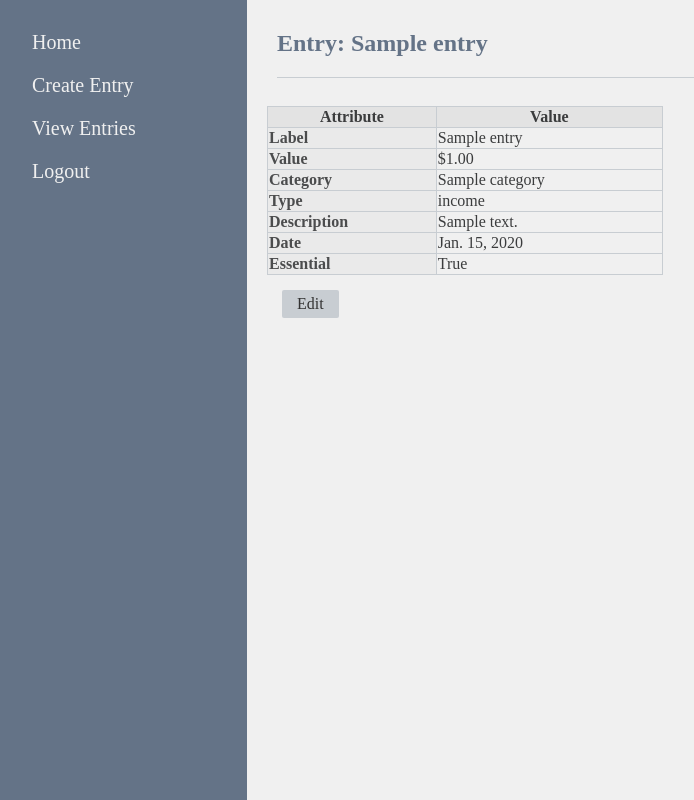
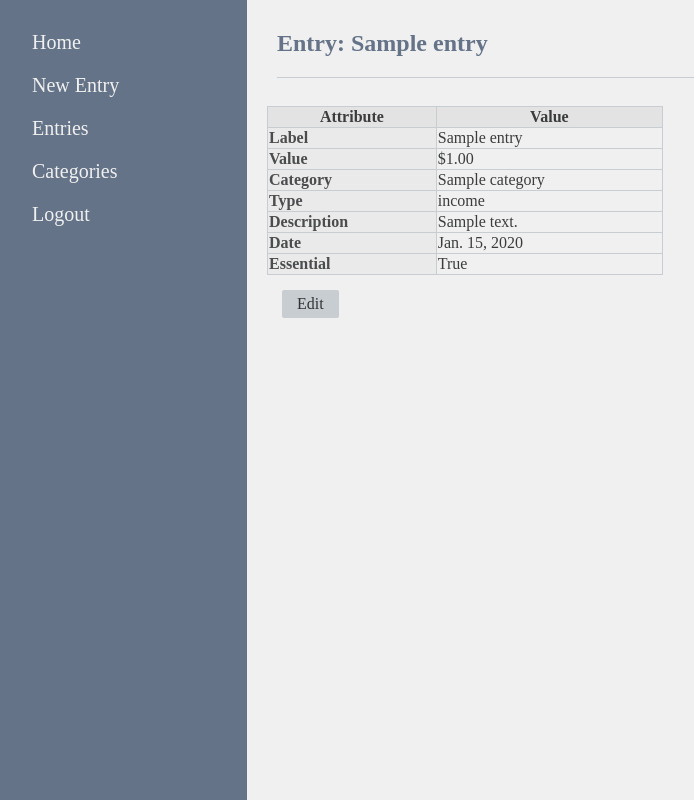
Before and after one commit to Prodge/budgie, a Django app: page /budget/entry/1/ in a window 1280 px wide. Shown: the whole page, without its empty margins (3-697 px from the left). Run offline with Django 3.2, Linux system fonts and the light colour scheme; a user stored in the database is signed in; tables that the repository leaves empty hold one stand-in row (values such as "Sample post").

Commit message:
Changed nav bar names

```diff
--- a/budgie/templates/base.html
+++ b/budgie/templates/base.html
@@ -16,8 +16,9 @@
       {% block sidebar %}
       <ul>
         <li><a href="{% url 'home' %}">Home</a></li>
-        <li><a href="{% url 'entry_create' %}">Create Entry</a></li>
-        <li><a href="{% url 'entry_list' %}">View Entries</a></li>
+        <li><a href="{% url 'entry_create' %}">New Entry</a></li>
+        <li><a href="{% url 'entry_list' %}">Entries</a></li>
+        <li><a href="{% url 'category_list' %}">Categories</a></li>
         <li><a href="{% url 'user_logout' %}">Logout</a></li>
       </ul>
       {% endblock %}
```
